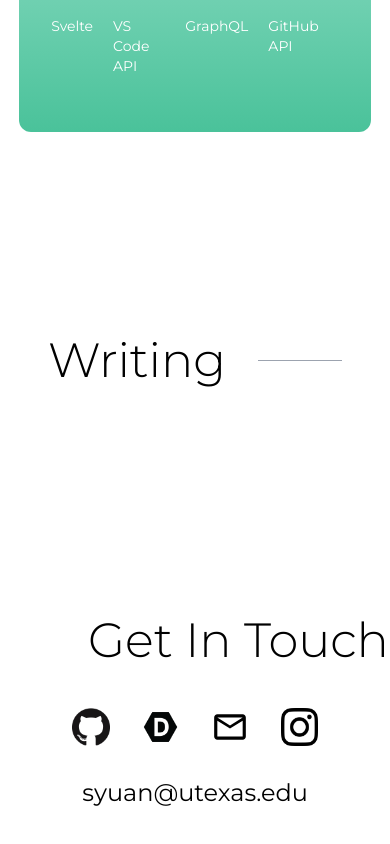
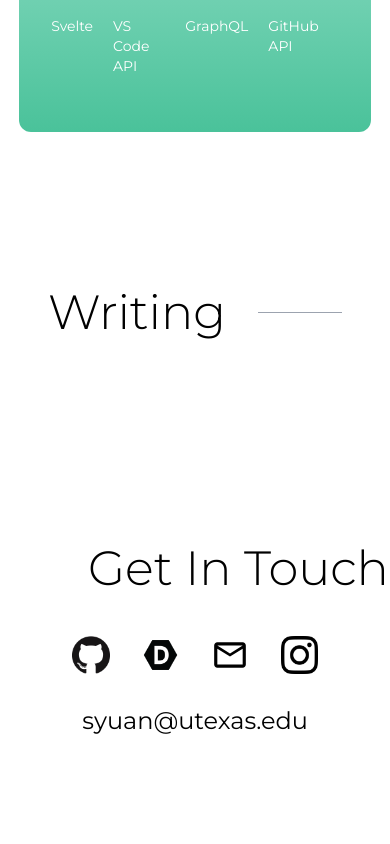
Before and after one commit to YuanSamuel/portfolio-site, a Next.js app: page / in a window 390 px wide. Shown: the part 4285-5129 px from the top of the page. Built offline with nearby package versions, Linux system fonts and the light colour scheme; what @tailwindcss/typography would draw is missing.

Commit message:
:iphone: fix margins

```diff
--- a/components/contact.js
+++ b/components/contact.js
@@ -6,7 +6,7 @@ export default function Contact() {
       className="flex flex-col justify-start items-center px-14 w-full lg:w-10/12 min-h-26rem"
       id="contact"
     >
-      <div className="mt-20 w-full flex flex-row items-center">
+      <div className="mt-14 md:mt-20 w-full flex flex-row items-center">
         <div className="border-b-1 border-gray-400 h-0 w-full flex flex-shrink">
           {" "}
         </div>
--- a/components/projects.js
+++ b/components/projects.js
@@ -21,10 +21,10 @@ const item = {
 export default function Projects() {
   return (
     <div
-      className="flex flex-col justify-start items-center w-full px-12 lg:w-10/12 mb-20"
+      className="flex flex-col justify-start items-center w-full px-12 lg:w-10/12 mb-14 md:mb-20"
       id="projects"
     >
-      <div className="mt-14 lg:mt-20 w-full flex flex-row items-center">
+      <div className="mt-14 md:mt-20 w-full flex flex-row items-center">
         <h1 className="text-5xl m-0 leading-normal font-light text-left mr-8">
           Projects
         </h1>
--- a/components/writing.js
+++ b/components/writing.js
@@ -12,10 +12,10 @@ export default function Writing({ posts }) {
 
   return (
     <div
-      className="flex flex-col justify-start items-center w-full px-12 lg:w-10/12 mb-12"
+      className="flex flex-col justify-start items-center w-full px-12 lg:w-10/12 mb-12 md:mb-20"
       id="writing"
     >
-      <div className="mt-20 w-full flex flex-row items-center mb-14">
+      <div className="mt-14 md:mt-20 w-full flex flex-row items-center mb-14">
         <h1 className="text-5xl m-0 leading-normal font-light text-left mr-8">
           Writing
         </h1>
```
